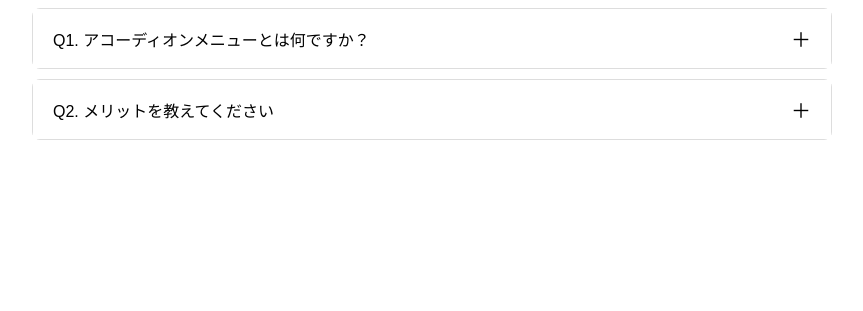
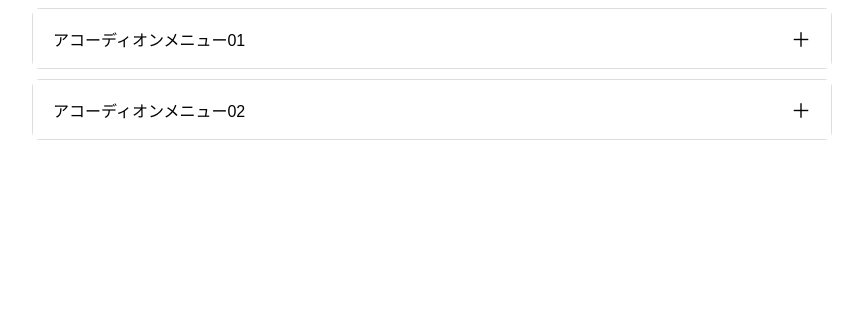
Before and after one commit to AIATTO/javascript-basic-kadai, a plain HTML site: page Accordion/index.html in a window 1280 px wide. Shown: the whole page, without its empty margins (208-1071 px from the left). Drawn offline with Linux system fonts and the light colour scheme.

Commit message:
Accordion修正

```diff
--- a/Accordion/index.html
+++ b/Accordion/index.html
@@ -9,33 +9,24 @@
     <div class="faq-accordion">
       <div class="panel">
         <button class="panel-header">
-          Q1. アコーディオンメニューとは何ですか？
+          アコーディオンメニュー01
           <span class="icon">＋</span>
         </button>
         <div class="panel-content">
           <div class="panel-body">
-            <p>
-              アコーディオンメニューは、クリックすると内容が展開・収納される
-              UIコンポーネントです。限られたスペースで多くの情報を
-              整理して表示できる便利な機能です。
-            </p>
+            <p>アコーディオンメニュー01</p>
           </div>
         </div>
       </div>
 
       <div class="panel">
         <button class="panel-header">
-          Q2. メリットを教えてください
+          アコーディオンメニュー02
           <span class="icon">＋</span>
         </button>
         <div class="panel-content">
           <div class="panel-body">
-            <p>
-              主なメリットは以下の3つです：<br />
-              ・画面スペースを効率的に使える<br />
-              ・情報を整理して表示できる<br />
-              ・ユーザーが必要な情報を選んで閲覧できる
-            </p>
+            <p>アコーディオンメニュー02</p>
           </div>
         </div>
       </div>
--- a/Accordion/scripts.js
+++ b/Accordion/scripts.js
@@ -3,7 +3,6 @@ document.querySelectorAll(".panel-header").forEach((trigger) => {
     const content = this.nextElementSibling;
     const panel = this.closest(".panel");
 
-    // 他のパネルを閉じる
     document.querySelectorAll(".panel-header").forEach((otherTrigger) => {
       if (otherTrigger !== this) {
         otherTrigger.classList.remove("active");
@@ -12,15 +11,12 @@ document.querySelectorAll(".panel-header").forEach((trigger) => {
       }
     });
 
-    // クリックしたパネルの処理
     this.classList.toggle("active");
 
     if (this.classList.contains("active")) {
-      // 開く時は中身の高さを計算
       const body = content.querySelector(".panel-body");
       content.style.height = body.offsetHeight + "px";
     } else {
-      // 閉じる時は0
       content.style.height = "0";
     }
   });
```
